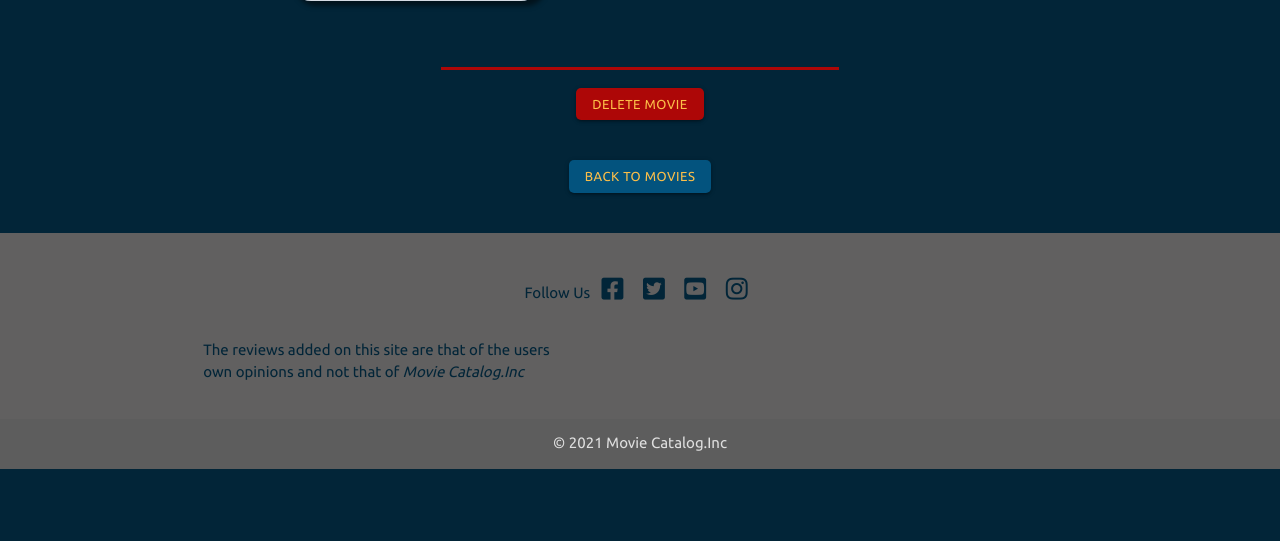
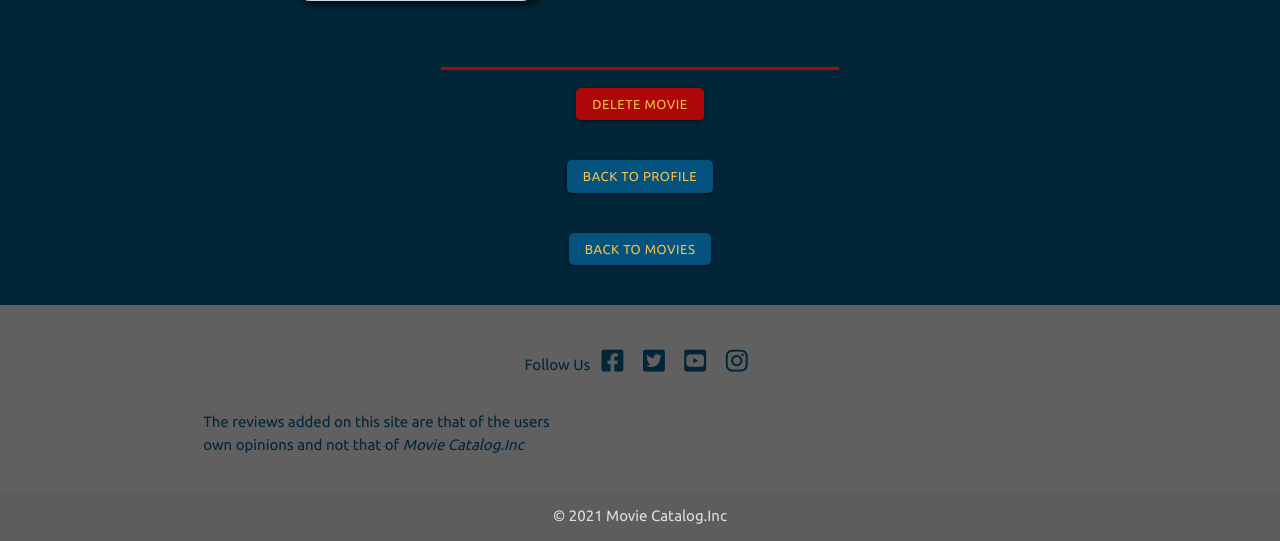
Before and after one commit to Ashb87/Ms3-Movie-Review, a Flask app: template templates/reviews.html in a window 1280 px wide. Shown: the part 533-1074 px from the top of the page. Before the commit the page ends 1002 px from the top, so only its background shows below. Run offline with Flask 2, Linux system fonts and the light colour scheme; the visitor is signed in with stand-in values (Sample User, id 1); the template is opened without the code that fills it: most values are stand-ins (such as "Sample title", 1, 10 or a date in 2020); grey boxes marked "Sample" are stand-in pictures; some libraries are stand-ins or nearby versions.

Commit message:
added buttons to link between profile, review and movie page

```diff
--- a/templates/movies.html
+++ b/templates/movies.html
@@ -66,7 +66,8 @@
                     </div>
                     <p class="center-align"><strong>Movie added by:</strong> <em>{{ movie.added_by }}</em></p>
                     <div class="row center-align">
-                    <a href="{{ url_for('review', movie_id=movie._id) }}" class="btn-small btn-review">Users review</a>
+                        <a href="{{ url_for('review', movie_id=movie._id) }}"
+                        class="btn-small btn-review">Users review</a>
                     </div>
                 </div>
             </div>
--- a/templates/profile.html
+++ b/templates/profile.html
@@ -24,7 +24,7 @@
         <div class="row">
 
         {% for movie in movies %}
-            <div class="col s12 m4 center-align">
+            <div class="col s12 m6 l4 center-align">
                 <h4 class="movie-title">{{ movie.movie_name.title() }}</h4>
 
                 <div class="movie-img-container center-align">
--- a/templates/reviews.html
+++ b/templates/reviews.html
@@ -52,6 +52,13 @@
         </div>
 
         <!-- Takes user back to movie page -->
+        {% if session.user %}
+        <div class="row">
+            <div class="col s12 center-align">
+                <a href="{{ url_for('profile', username=session['user']) }}" class="btn btn-add btn-small">Back to profile</a>
+            </div>
+        </div>
+        {% endif %}
         <div class="row">
             <div class="col s12 center-align">
                 <a href="{{ url_for('movies') }}" class="btn btn-add btn-small">Back to movies</a>
```
